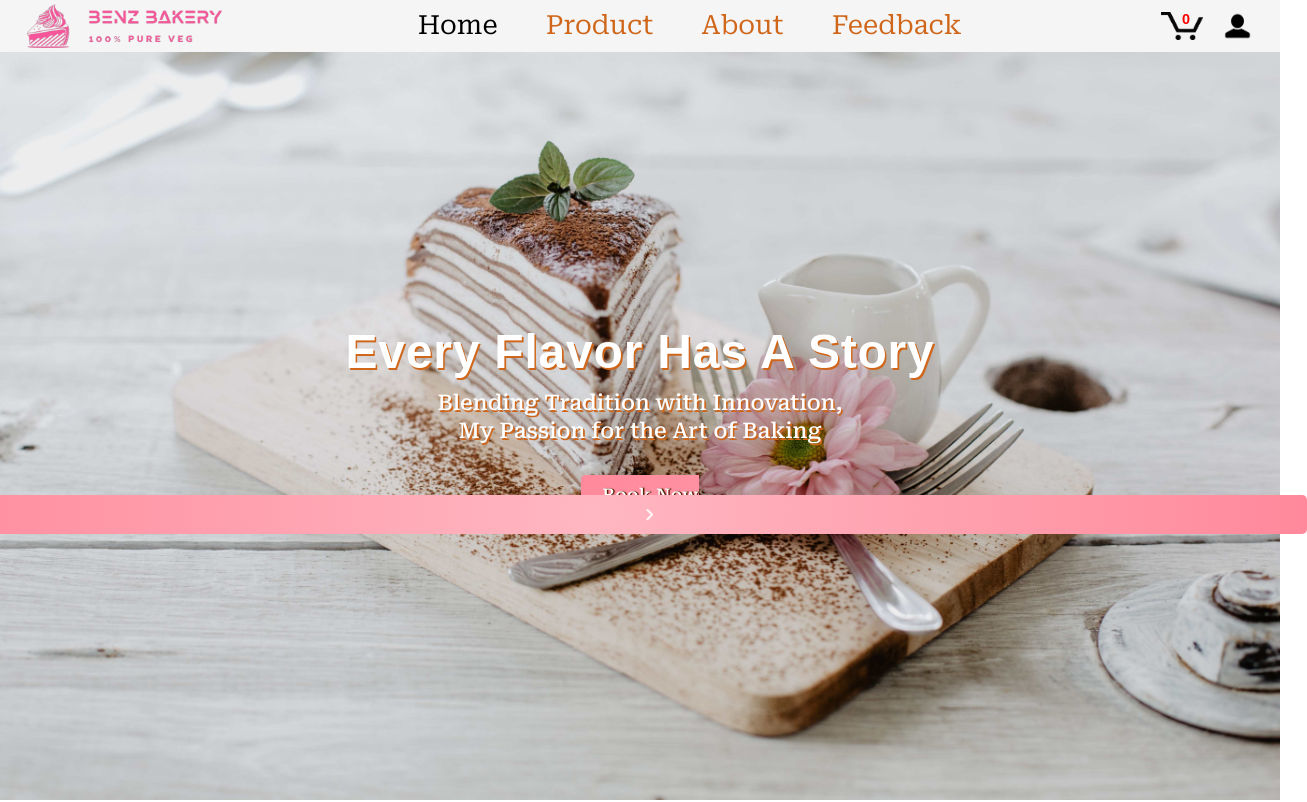
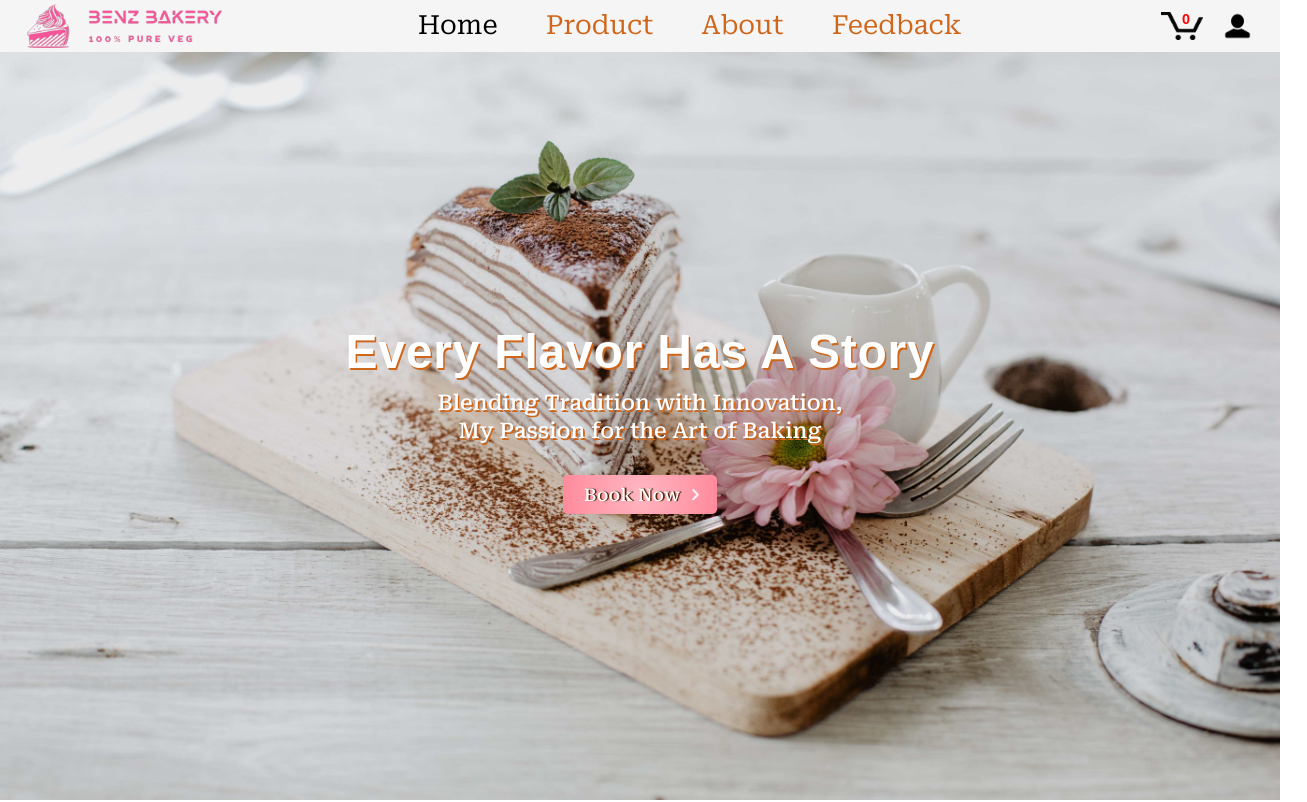
Before and after one commit to akashyadav2000/benzbakery-frontend, a React (Vite) app: page / in a window 1280 px wide. Shown: the top 802 px of the page, 1307 px wide, since content can reach past the window. Built offline with nearby package versions, Linux system fonts and the light colour scheme; a web font is replaced by a local one.

Commit message:
remove svg

```diff
--- a/App.css
+++ b/App.css
@@ -7,11 +7,6 @@
   font-family: "Georama", sans-serif;
   box-sizing: border-box;
   /* text-transform: capitalize; */
-}
-
-svg {
-  width: 100%; /* Set to a valid length */
-  height: auto; /* Ensure it scales proportionally */
 }
 
 html {
```
